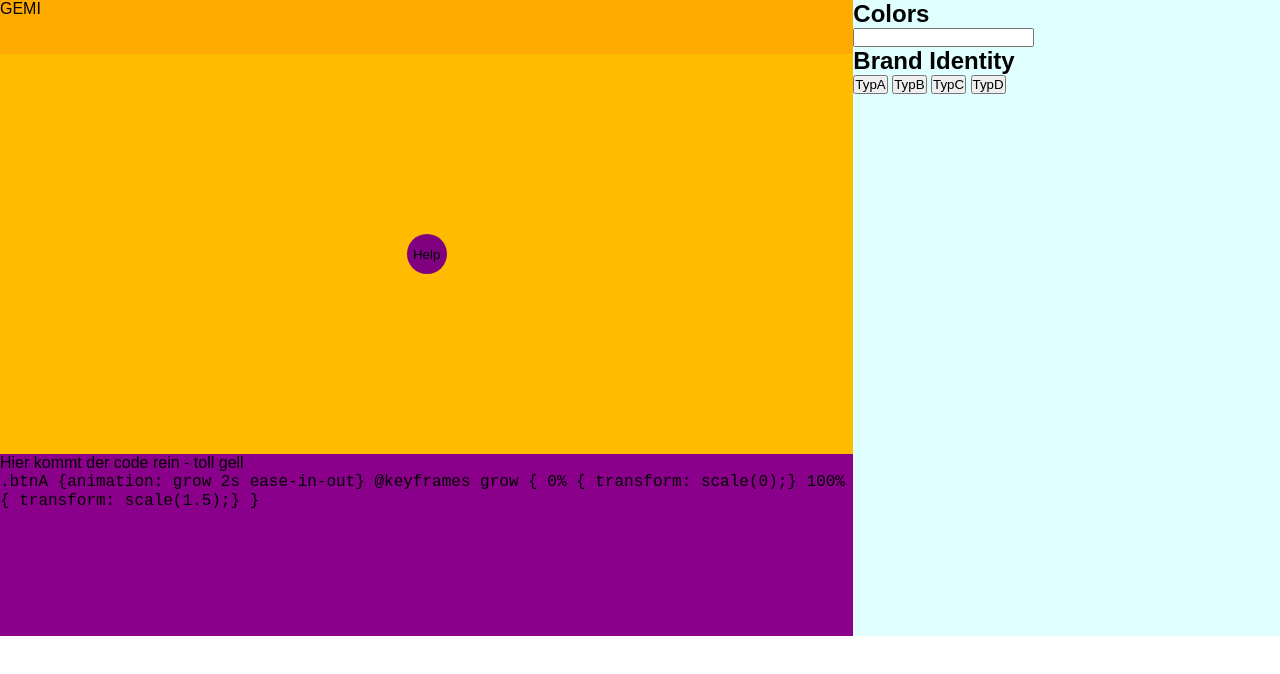
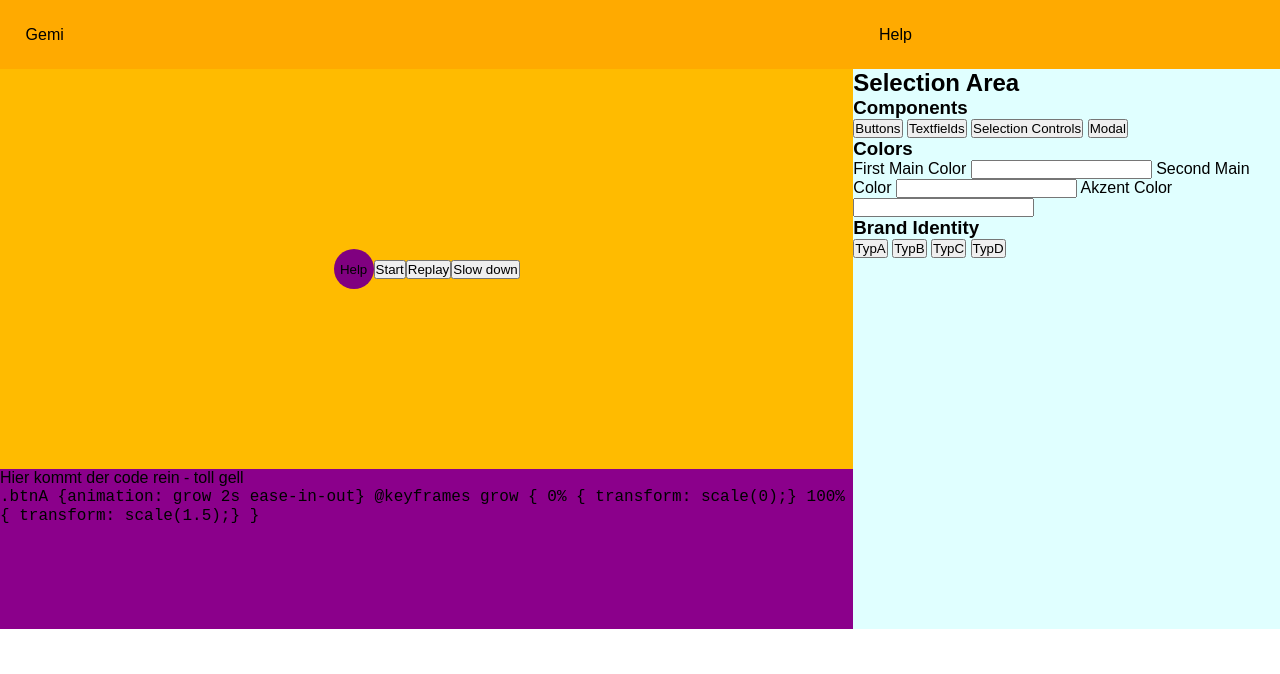
Before and after one commit to marikoko/gemi, a plain HTML site: page index.html in a window 1280 px wide. Drawn offline with Linux system fonts and the light colour scheme.

Commit message:
components area

```diff
--- a/index.html
+++ b/index.html
@@ -4,44 +4,57 @@
     <meta charset="UTF-8">
     <meta name="viewport" content="width=device-width, initial-scale=1.0">
     <meta http-equiv="X-UA-Compatible" content="ie=edge">
-    <title>Gemibi</title>
+    <title>Gemi</title>
     <link rel="stylesheet" href="scss/gemimain.css">
 </head>
 <body>
+    <header>
+        <nav>
+            <ul>
+                <li><a href="#">Gemi</a></li>
+                <li><a href="#">Help</a></li>
+            </ul>
+        </nav>
+    </header>
     <main>
         <section class="preview">
-            <header>
-                <nav>
-                    <div>GEMI</div>
-                    <ul>
-                        <li></li>
-                        <li></li>
-                    </ul>
-                </nav>
-            </header>
-
-            <main id="preview">
                 <button id="demo-btn">Help</button>
-            </main>
+                <button class="startAni">Start</button>
+                <button class="replay">Replay</button>
+                <button class="slower">Slow down</button>
         </section>
 
         <section class="selection">
+            <h2>Selection Area</h2>
+            <div class="components">
+                <h3>Components</h3>
+                <button class="btn">Buttons</button>
+                <button class="textfield">Textfields</button>
+                <button class="selection-controls">Selection Controls</button>
+                <button class="modal">Modal</button>
+            </div>
             <div class="colors">
-                <h2>Colors</h2>
-                <input type="text">
+                <h3>Colors</h3>
+                <label>First Main Color
+                    <input type="text">
+                </label>
+                <label>Second Main Color
+                    <input type="text">
+                </label>
+                <label>Akzent Color
+                    <input type="text">
+                </label>
+
             </div>
 
             <div class="brandidentity">
-                <h2>Brand Identity</h2>
+                <h3>Brand Identity</h3>
                 <button id="btnA" class="brand-type">TypA</button>
                 <button id="btnB" class="brand-type">TypB</button>
                 <button id="btnC" class="brand-type">TypC</button>
                 <button id="btnD" class="brand-type">TypD</button>
             </div>
 
-            <!-- <div class="timing">
-                <h2>Timing</h2>
-            </div> -->
         </section>
 
         <section class="output">
--- a/scss/gemimain.scss
+++ b/scss/gemimain.scss
@@ -8,6 +8,37 @@ body {
     font-size: 16px;
     font-family: Arial, sans-serif;
 }
+
+header {
+    background: #ffaa00;
+    padding: 2vw;
+}
+
+nav ul {
+    @media (min-width:50rem) {
+        display: grid;
+        grid-template-columns: repeat(3, 1fr);
+
+        & li:first-of-type {
+            grid-columns: 1/3;
+        }
+
+        & li:last-of-type {
+            grid-columns: 3/4;
+        }
+    }
+}
+
+nav ul li {
+    list-style-type: none;
+}
+
+nav ul li a {
+    text-decoration: none;
+    color: #000;
+}
+
+
 
 main {
     display: grid;
@@ -28,10 +59,6 @@ main {
     }
 }
 
-.preview header {
-    background: #ffaa00;
-}
-
 .selection {
     background: lightcyan;
 
@@ -50,7 +77,7 @@ main {
     }
 }
 
-main#preview {
+.preview {
     height: 50vh;
     display: flex;
     justify-content: center;
```
Also changed, not shown: scss/gemimain.css, 1 other file.
